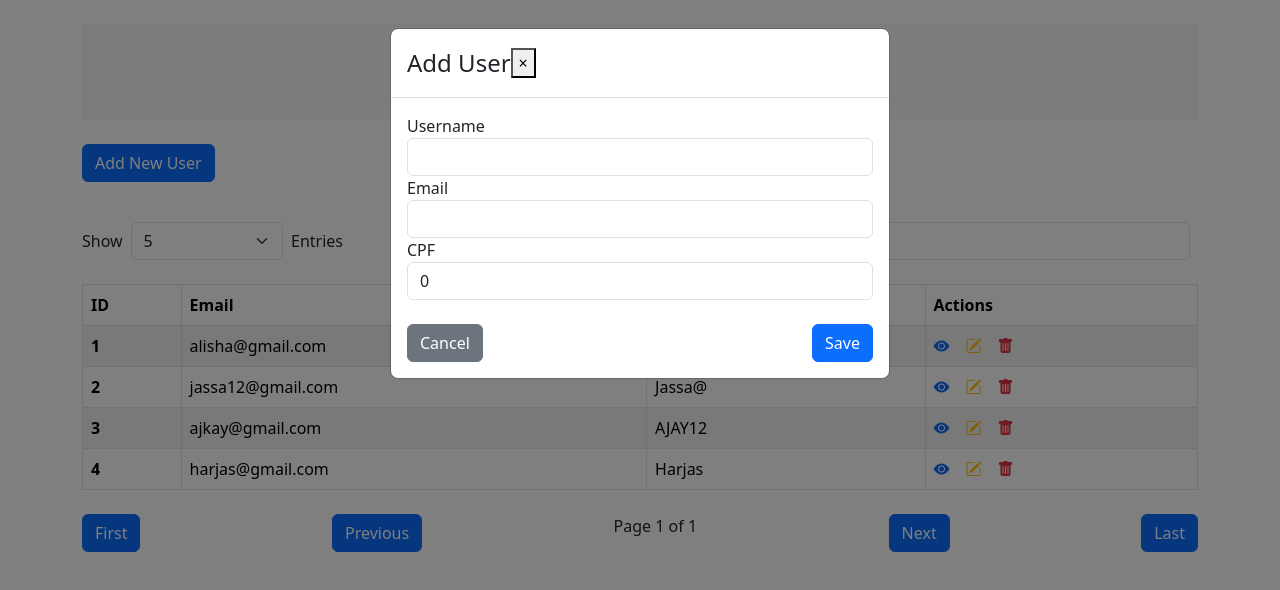
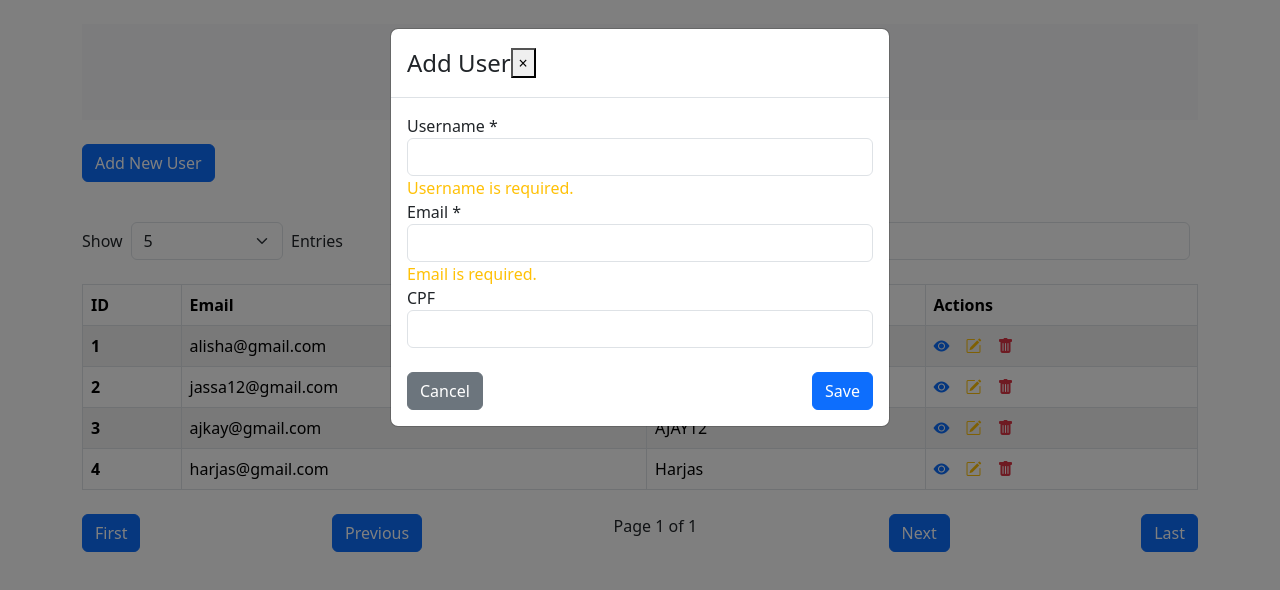
Before and after one commit to Lucas-Fer/angular-crud-project, an Angular app: page / in a window 1280 px wide. Both pictures are taken after typing "Sample" into the empty fields and a click on the button "Add New User". Shown: the top 590 px of the page. Built offline with nearby package versions, Linux system fonts and the light colour scheme.

Commit message:
feat: form validation (email, cpf, username)

```diff
--- a/src/app/components/register-new-user-form/register-new-user-form.component.html
+++ b/src/app/components/register-new-user-form/register-new-user-form.component.html
@@ -7,19 +7,25 @@
 <div class="modal-body">
   <form (ngSubmit)="submitForm()">
     <div class="form-group">
-      <label for="username">Username</label>
+      <label for="username">Username *</label>
       <input type="text" class="form-control" id="username" name="username" [disabled]="onlyPreview"
         [(ngModel)]="newUser.username" required>
+      <div *ngIf="!newUser.username" class="text-warning">Username is required.</div>
+
     </div>
     <div class="form-group">
-      <label for="email">Email</label>
+      <label for="email">Email *</label>
       <input type="email" class="form-control" id="email" name="email" [disabled]="onlyPreview"
         [(ngModel)]="newUser.email" required>
+      <div *ngIf="isEmailDuplicated" class="text-danger">Email already exists.</div>
+      <div *ngIf="!emailIsValid" class="text-danger">Invalid email</div>
+      <div *ngIf="!newUser.email" class="text-warning">Email is required.</div>
+
     </div>
     <div class="form-group">
       <label for="cpf">CPF</label>
       <input type="text" class="form-control" id="cpf" name="cpf" [disabled]="onlyPreview" [(ngModel)]="newUser.cpf"
-        required>
+        required (input)="newUser.cpf = formatter(newUser.cpf)">
     </div>
 
     <div class="row mt-4">
--- a/src/app/components/register-new-user-form/register-new-user-form.component.ts
+++ b/src/app/components/register-new-user-form/register-new-user-form.component.ts
@@ -1,6 +1,7 @@
 import { Component, EventEmitter, Input, OnInit, Output } from '@angular/core';
 import { NgbActiveModal } from '@ng-bootstrap/ng-bootstrap';
 import { UserData } from 'src/app/pages/home/interfaces/userData';
+import { formatCpf } from 'src/app/utils/formatter';
 
 @Component({
   selector: 'app-register-new-user-form',
@@ -11,8 +12,12 @@ export class RegisterNewUserFormComponent {
     id: 0,
     email: '',
     username: '',
-    cpf: 0
+    cpf: "",
   };
+
+  public isEmailDuplicated: boolean = false;
+  public disabledSubmit: boolean = true;
+  public emailIsValid: boolean = true;
 
   @Input() currencyUsers: UserData[] = [this.newUser];
   @Input() userDataPreview: UserData = this.newUser;
@@ -38,17 +43,45 @@ export class RegisterNewUserFormComponent {
   }
 
   submitForm() {
+    this.validateForm();
+
     const maxId = Math.max(...this.currencyUsers.map(user => user.id));
 
     this.newUser.createdAt = new Date();
     this.newUser.id = maxId + 1;
 
-    this.newUserValidated.emit(this.newUser);
+    if (!this.disabledSubmit) {
+      this.newUserValidated.emit(this.newUser);
 
-    this.activeModal.close();
+      this.activeModal.close();
+    }
+  }
+
+  validateForm() {
+    const isDuplicate = this.currencyUsers.find(user => user.email === this.newUser.email);
+    if (isDuplicate) {
+      this.isEmailDuplicated = true;
+    } else {
+      this.isEmailDuplicated = false;
+    }
+
+    this.emailIsValid = this.newUser.email.includes("@") && this.newUser.email.includes(".com");
+
+    if (!this.isEmailDuplicated && this.newUser.email.length && this.newUser.username.length && this.emailIsValid) {
+      this.disabledSubmit = false;
+    } else {
+      this.disabledSubmit = true;
+    }
   }
 
   closeModal() {
     this.activeModal.dismiss('Closed');
   }
+
+  formatter(cpf: string | number | undefined): string {
+    if (typeof cpf === 'string') {
+      return formatCpf(cpf);
+    }
+    return '';
+  }
 }
--- a/src/app/pages/home/home.component.css
+++ b/src/app/pages/home/home.component.css
@@ -4,6 +4,6 @@
   text-align: center;
 }
 
-th.sortable {
+th.sortable, i {
   cursor: pointer;
 }
--- a/src/app/pages/home/interfaces/userData.ts
+++ b/src/app/pages/home/interfaces/userData.ts
@@ -3,5 +3,5 @@ export interface UserData {
   email: string,
   username: string,
   createdAt?: Date,
-  cpf?: number
+  cpf?: number | string
 }
--- /dev/null
+++ b/src/app/utils/formatter.ts
@@ -0,0 +1,11 @@
+export const formatCpf = (cpf: string): string => {
+  // Remove caracteres não numéricos do CPF
+  cpf = cpf.replace(/\D/g, '');
+
+  // Aplica a formatação do CPF: 999.999.999-99
+  if (cpf.length === 11) {
+    cpf = cpf.replace(/(\d{3})(\d{3})(\d{3})(\d{2})/, '$1.$2.$3-$4');
+  }
+
+  return cpf;
+}
```
